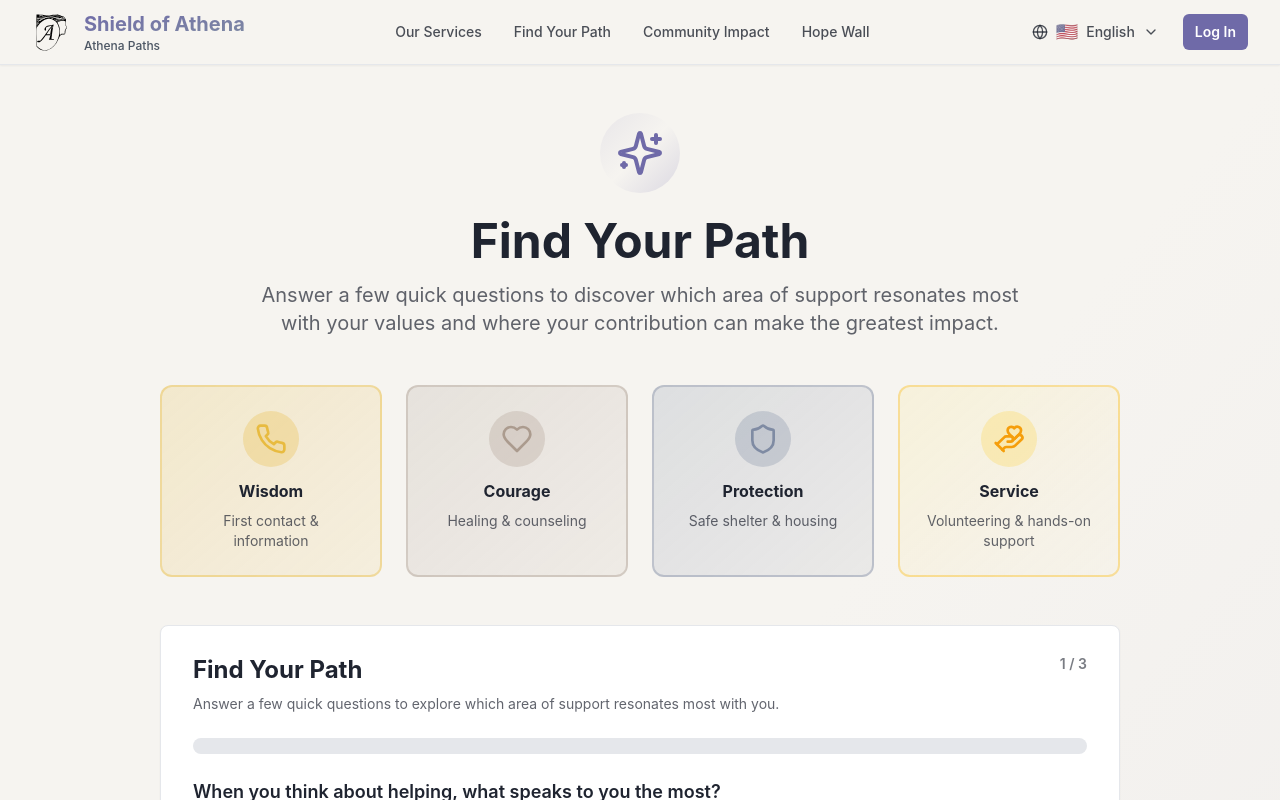
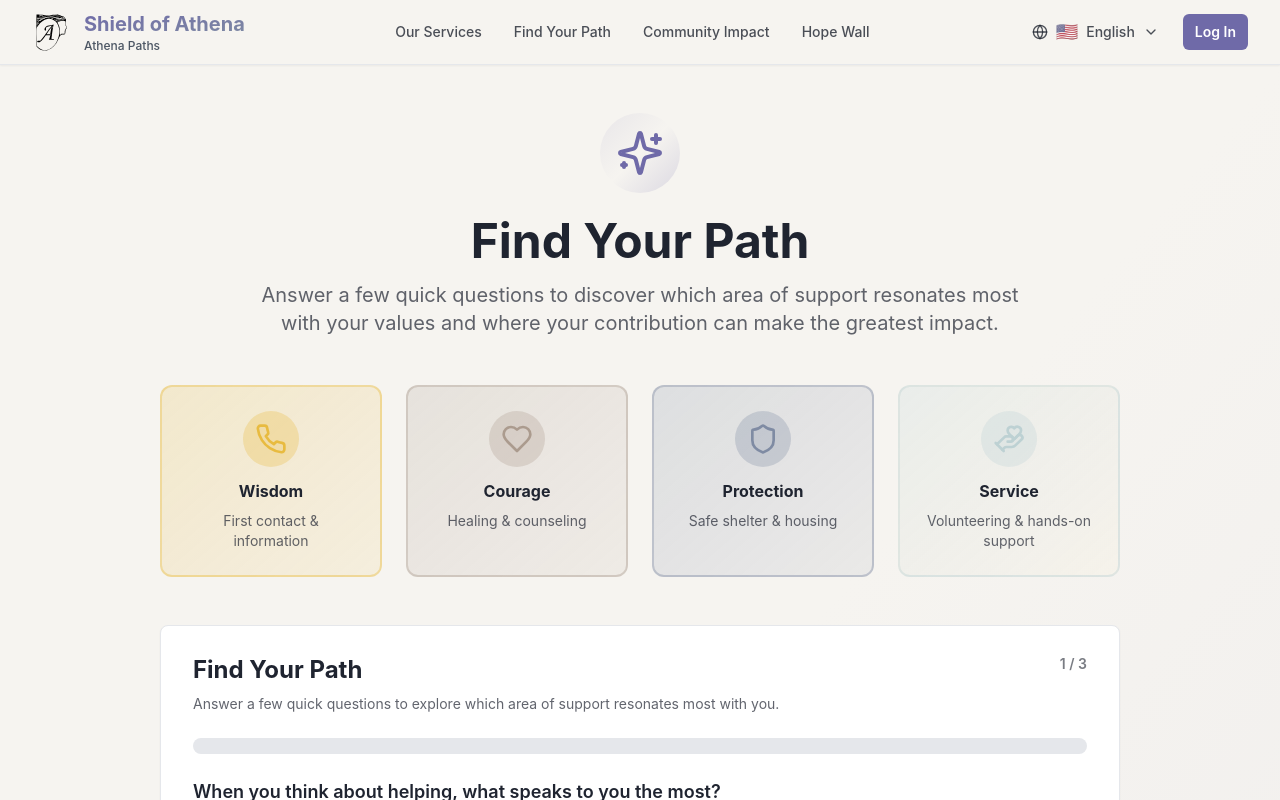
Before and after one commit to puganinithepug/Morgan-Stanley-Athena-Paths, a React (Create React App) app in the folder client/: page /find-your-path in a window 1280 px wide. Shown: the top 800 px of the page. Built offline with nearby package versions, Linux system fonts and the light colour scheme.

Commit message:
Done with service colors

```diff
--- a/client/src/components/FindYourPathQuiz.jsx
+++ b/client/src/components/FindYourPathQuiz.jsx
@@ -31,9 +31,9 @@ const PATH_COLORS = {
     border: 'border-secondary/40',
   },
    SERVICE: {
-    bg: 'from-amber-400 to-primary',      // to do: change gradient
-    light: 'bg-amber-100/40',
-    border: 'border-amber-400/60',
+    bg: 'from-accent to-primary',      // to do: change gradient
+    light: 'bg-accent/40',
+    border: 'border-accent/40',
   },
 };
 
--- a/client/src/pages/FindYourPath.jsx
+++ b/client/src/pages/FindYourPath.jsx
@@ -92,9 +92,9 @@ export default function FindYourPath() {
             </p>
           </div>
 
-          <div className="bg-gradient-to-br from-amber-200/20 to-amber-100/10 border-2 border-amber-400/40 rounded-xl p-6 text-center">
-            <div className="inline-flex p-3 rounded-full bg-amber-300/30 mb-3">
-              <HandHeart className="w-8 h-8 text-amber-500" />
+          <div className="bg-gradient-to-br from-accent/20 to-amber-100/10 border-2 border-accent/40 rounded-xl p-6 text-center">
+            <div className="inline-flex p-3 rounded-full bg-accent/30 mb-3">
+              <HandHeart className="w-8 h-8 text-accent" />
             </div>
             <h3 className="font-bold text-foreground mb-2">
               {language === 'fr' ? 'Service' : 'Service'}
--- a/client/src/pages/PathResults.jsx
+++ b/client/src/pages/PathResults.jsx
@@ -5,7 +5,7 @@ import { useAuth } from '../contexts/AuthContext';
 import dataService from '../services/dataService';
 import { Card, CardContent } from '../components/ui/Card';
 import { Button } from '../components/ui/Button';
-import { Phone, Heart, Home, ArrowRight } from 'lucide-react';
+import { Phone, Heart, Home, ArrowRight, HandHeart } from 'lucide-react';
 import { motion } from 'framer-motion';
 import DonationSuccessModal from '../components/DonationSuccessModal';
 import CommunityGoals from '../components/CommunityGoals';
@@ -32,6 +32,13 @@ const PATH_CONFIG = {
     borderColor: 'border-secondary/40',
     textColor: 'text-secondary',
   },
+  SERVICE : {
+    icon: HandHeart,
+    color: 'from-accent to-primary',
+    bgColor: 'bg-accent/15',
+    borderColor: 'border-accent/40',
+    textColor: 'text-accent',
+  }
 };
 
 export default function PathResults() {
```
